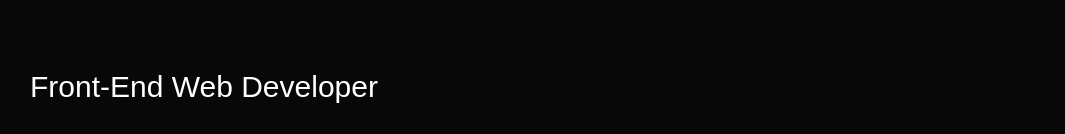
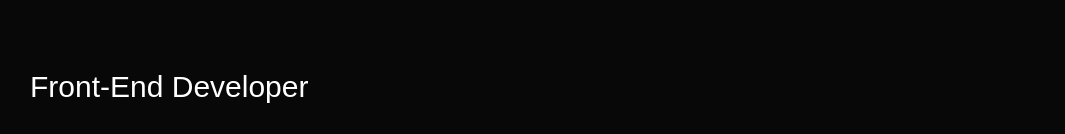
Before and after one commit to SeunfunmiIbukun/Ibukun-Akeju-Portfolio-Website, a plain HTML site: page index.html in a window 1280 px wide. Shown: the part 285-419 px from the top of the page, without its empty margins (98-1163 px from the left). Drawn offline with Linux system fonts and the light colour scheme.

Commit message:
Update index.html

```diff
--- a/index.html
+++ b/index.html
@@ -25,7 +25,7 @@
             <i class="fas fa-bars" onclick="openmenu()"></i>
         </nav>
         <div class="header-text">
-            <p>Front-End Web Developer</p>
+            <p>Front-End Developer</p>
             <h1>Hi, I'm <span>Ibukun</span><br> Akeju.</h1>
         </div>
     </div>
```
